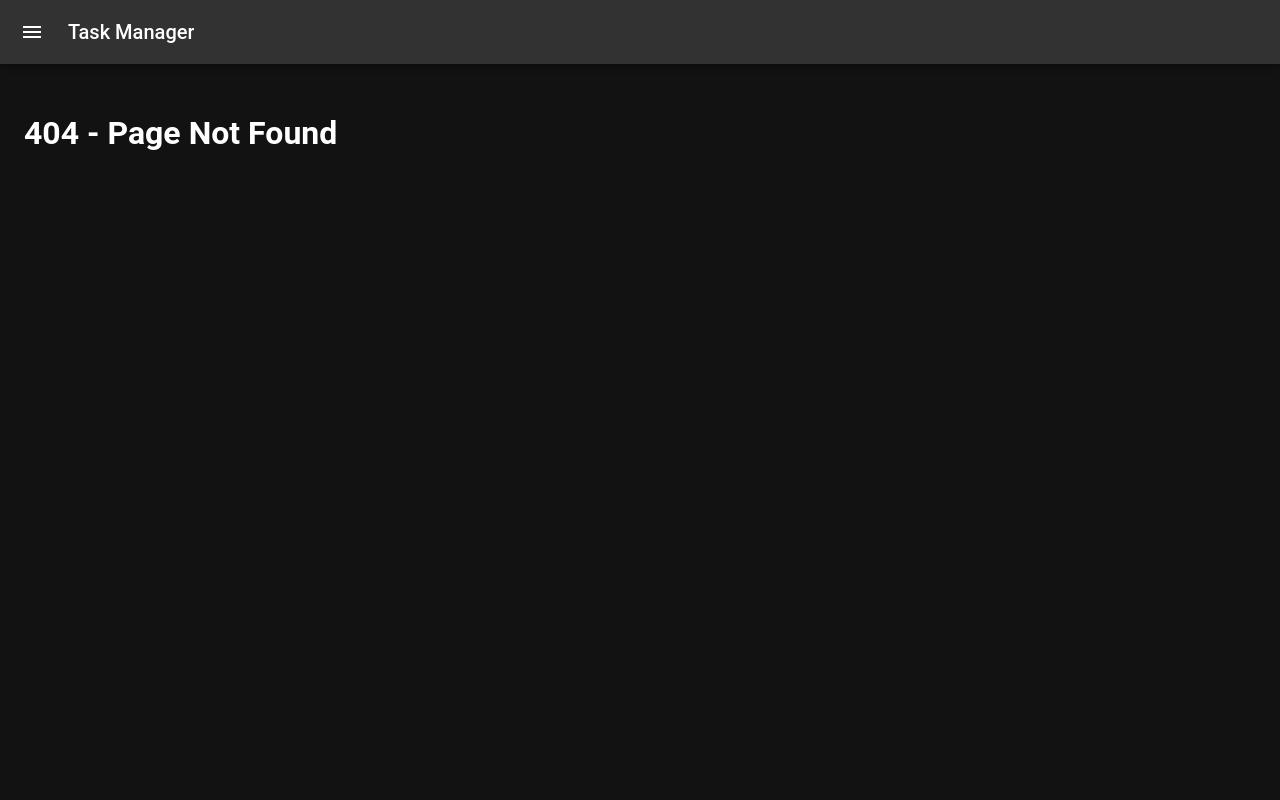
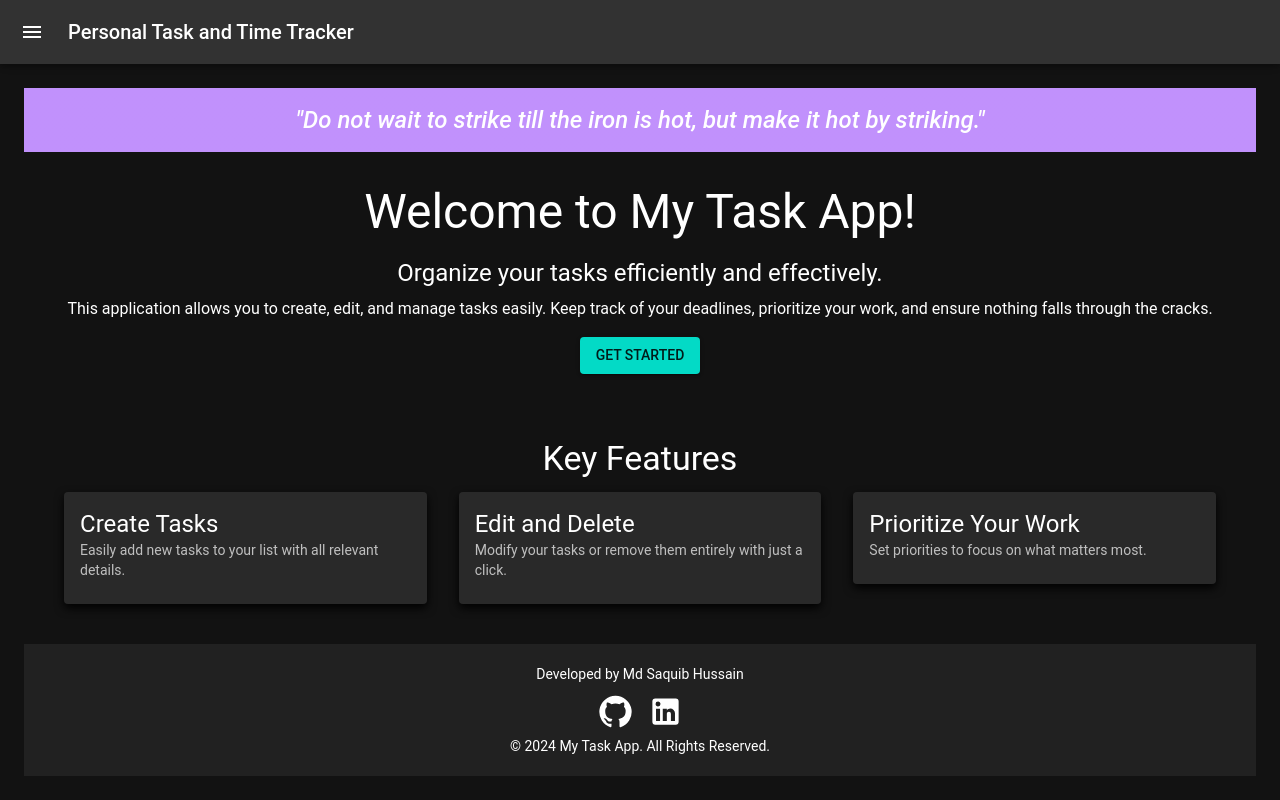
Before and after one commit to md-hussain28/Task-Tracker, a React (Vite) app: page / in a window 1280 px wide. Before the commit this address had no page. Built offline with nearby package versions, Linux system fonts and the light colour scheme.

Commit message:
Home Page added

```diff
--- a/src/App.tsx
+++ b/src/App.tsx
@@ -5,13 +5,14 @@ import MainLayout from './components/MainLayout';
 import AddTask from './pages/AddTask';
 import TaskList from './pages/TaskList';
 import ProjectOverview from './pages/ProjectOverview';
+import Home from './pages/Home'
 
 const App: React.FC = () => {
     return (
         <Router>
             <MainLayout>
                 <Routes>
-
+                    <Route path="/" element={<Home />} />
                     <Route path="/add-task" element={<AddTask />} />
                     <Route path="/task-list" element={<TaskList />} />
                     <Route path="/project-overview" element={<ProjectOverview />} />
--- a/src/components/MainLayout.tsx
+++ b/src/components/MainLayout.tsx
@@ -85,7 +85,7 @@ const MainLayout: React.FC<{ children: React.ReactNode }> = ({ children }) => {
               <MenuIcon />
             </IconButton>
             <Typography variant="h6" noWrap component="div">
-              Task Manager
+            Personal Task and Time Tracker
             </Typography>
           </Toolbar>
         </AppBar>
--- a/src/components/Sidebar.tsx
+++ b/src/components/Sidebar.tsx
@@ -12,7 +12,8 @@ import {
   Add as AddIcon,
   List as ListIcon,
   Dashboard as DashboardIcon,
-  Assignment as AssignmentIcon
+  Assignment as AssignmentIcon,
+  House as HomeIcon
 } from '@mui/icons-material';
 import { Link, useLocation } from 'react-router-dom';
 import { styled } from '@mui/system';
@@ -39,6 +40,7 @@ const Sidebar: React.FC = () => {
   const location = useLocation();
 
   const menuItems = [
+    { text: 'Home', icon: <HomeIcon />, path: '/' },
     { text: 'Add Task', icon: <AddIcon />, path: '/add-task' },
     { text: 'Task List', icon: <ListIcon />, path: '/task-list' },
     { text: 'Project Overview', icon: <DashboardIcon />, path: '/project-overview' },
@@ -49,7 +51,7 @@ const Sidebar: React.FC = () => {
       <Box sx={{ p: 2, display: 'flex', alignItems: 'center', gap: 1 }}>
         <AssignmentIcon color="primary" fontSize="large" />
         <Typography variant="h6" color="primary">
-          Task Manager
+        Task Tracker
         </Typography>
       </Box>
       <Divider sx={{ mb: 2 }} />
--- a/src/components/TaskForm.tsx
+++ b/src/components/TaskForm.tsx
@@ -49,7 +49,7 @@ const TaskForm: React.FC<TaskFormProps> = ({ onSubmit }) => {
 
   return (
     <ThemeProvider theme={darkTheme}>
-      <StyledPaper theme={darkTheme}>
+      <StyledPaper >
         <Typography variant="h4" gutterBottom color="primary" align="center" fontWeight="bold">
           Create New Task
         </Typography>
--- /dev/null
+++ b/src/pages/Home.tsx
@@ -0,0 +1,177 @@
+// HomePage.tsx
+import React from 'react';
+import {
+  AppBar,
+  Toolbar,
+  Typography,
+  Button,
+  Container,
+  Grid,
+  Card,
+  CardContent,
+} from '@mui/material';
+import { styled } from '@mui/system';
+import GitHubIcon from '@mui/icons-material/GitHub';
+import LinkedInIcon from '@mui/icons-material/LinkedIn';
+
+// Styled components
+const StyledHeader = styled(AppBar)(({ theme }) => ({
+  backgroundColor: theme.palette.primary.main,
+  boxShadow: 'none',
+}));
+
+const HeroSection = styled('section')(({ theme }) => ({
+  backgroundColor: theme.palette.background.default,
+  padding: theme.spacing(4),
+  textAlign: 'center',
+  marginBottom: theme.spacing(4),
+}));
+
+const FeatureCard = styled(Card)(({ theme }) => ({
+  boxShadow: `0 4px 10px 0 ${theme.palette.common.black}`,
+  borderRadius: theme.shape.borderRadius,
+  transition: 'transform 0.3s, box-shadow 0.3s',
+  '&:hover': {
+    transform: 'scale(1.05)',
+    boxShadow: `0 6px 15px 0 ${theme.palette.common.black}`,
+  },
+}));
+
+const Footer = styled('footer')(({ theme }) => ({
+  textAlign: 'center',
+  padding: '20px',
+  backgroundColor: theme.palette.grey[900],
+  color: theme.palette.common.white,
+  marginTop: '40px',
+}));
+
+const QuoteTypography = styled(Typography)(({ theme }) => ({
+  fontSize: '1.5rem', // Adjust size as needed
+  fontStyle: 'italic',
+  textAlign: 'center',
+  color: theme.palette.common.white,
+  margin: '0 auto',
+  maxWidth: '800px', // Limit width for better readability
+}));
+
+const HomePage: React.FC = () => {
+  const quotes = [
+    "The best way to predict the future is to create it.",
+    "Do not wait to strike till the iron is hot, but make it hot by striking.",
+    "Success usually comes to those who are too busy to be looking for it.",
+    "Don't watch the clock; do what it does. Keep going.",
+  ];
+
+  const [currentQuoteIndex, setCurrentQuoteIndex] = React.useState(0);
+
+  // Example function to rotate quotes, you can set this up with a timer or button click
+  React.useEffect(() => {
+    const intervalId = setInterval(() => {
+      setCurrentQuoteIndex((prevIndex) => (prevIndex + 1) % quotes.length);
+    }, 5000); // Change quote every 5 seconds
+
+    return () => clearInterval(intervalId);
+  }, [quotes.length]);
+
+  return (
+    <div>
+      <StyledHeader position="static">
+        <Toolbar>
+          <QuoteTypography variant="h6"  sx={{ flexGrow: 1 }}>
+            "{quotes[currentQuoteIndex]}"
+          </QuoteTypography>
+        </Toolbar>
+      </StyledHeader>
+
+      <HeroSection>
+        <Typography variant="h3" gutterBottom>
+          Welcome to My Task App!
+        </Typography>
+        <Typography variant="h5" gutterBottom>
+          Organize your tasks efficiently and effectively.
+        </Typography>
+        <Typography variant="body1" paragraph>
+          This application allows you to create, edit, and manage tasks easily.
+          Keep track of your deadlines, prioritize your work, and ensure nothing
+          falls through the cracks.
+        </Typography>
+        <Button variant="contained" color="secondary" href="/add-task">
+          Get Started
+        </Button>
+      </HeroSection>
+
+      <Container>
+        <Typography variant="h4" gutterBottom align="center">
+          Key Features
+        </Typography>
+        <Grid container spacing={4} justifyContent="center">
+          <Grid item xs={12} sm={6} md={4}>
+            <FeatureCard>
+              <CardContent>
+                <Typography variant="h5" component="div">
+                  Create Tasks
+                </Typography>
+                <Typography variant="body2" color="textSecondary">
+                  Easily add new tasks to your list with all relevant details.
+                </Typography>
+              </CardContent>
+            </FeatureCard>
+          </Grid>
+          <Grid item xs={12} sm={6} md={4}>
+            <FeatureCard>
+              <CardContent>
+                <Typography variant="h5" component="div">
+                  Edit and Delete
+                </Typography>
+                <Typography variant="body2" color="textSecondary">
+                  Modify your tasks or remove them entirely with just a click.
+                </Typography>
+              </CardContent>
+            </FeatureCard>
+          </Grid>
+          <Grid item xs={12} sm={6} md={4}>
+            <FeatureCard>
+              <CardContent>
+                <Typography variant="h5" component="div">
+                  Prioritize Your Work
+                </Typography>
+                <Typography variant="body2" color="textSecondary">
+                  Set priorities to focus on what matters most.
+                </Typography>
+              </CardContent>
+            </FeatureCard>
+          </Grid>
+        </Grid>
+      </Container>
+
+      <Footer>
+        <Typography variant="body2" color="inherit">
+          Developed by Md Saquib Hussain
+        </Typography>
+        <div style={{ marginTop: '10px', display: 'flex', justifyContent: 'center' }}>
+          <a
+            href="https://github.com/md-hussain28"
+            target="_blank"
+            rel="noopener noreferrer"
+            style={{ marginRight: '15px', color: 'inherit' }}
+          >
+            <GitHubIcon fontSize="large" />
+          </a>
+          <a
+            href="https://www.linkedin.com/in/md-saquib-hussain/"
+            target="_blank"
+            rel="noopener noreferrer"
+            style={{ color: 'inherit' }}
+          >
+            <LinkedInIcon fontSize="large" />
+          </a>
+        </div>
+        <Typography variant="body2" color="inherit">
+          © {new Date().getFullYear()} My Task App. All Rights Reserved.
+        </Typography>
+      </Footer>
+    </div>
+  );
+};
+
+export default HomePage;
```
